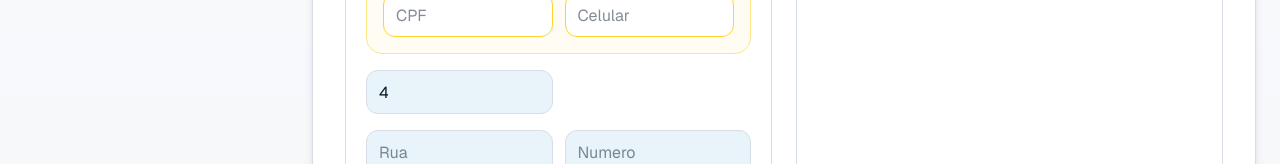
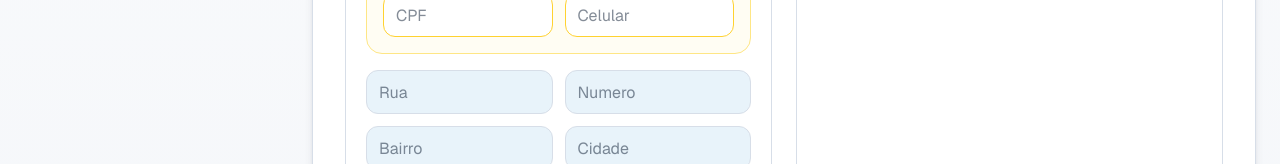
Before and after one commit to phvleite/commission-app-web, a Next.js app: page /dashboard/company-users in a window 1280 px wide. Shown: the part 1092-1256 px from the top of the page. Built offline with nearby package versions, Linux system fonts and the light colour scheme; no server answers; the database is empty; sample sign-in values are in the browser's storage.

Commit message:
subtask-003.02.05: remocao do controle de maxusers da empresa

```diff
--- a/src/app/api/company/route.ts
+++ b/src/app/api/company/route.ts
@@ -25,7 +25,6 @@ interface CompanyUpdateBody {
     phoneMobile?: string
     phone?: string
     email?: string
-    maxUsers?: number
     address?: CompanyAddressInput
     responsible?: {
         name?: string
--- a/src/app/dashboard/company-users/CompanyUsersClient.tsx
+++ b/src/app/dashboard/company-users/CompanyUsersClient.tsx
@@ -29,6 +29,7 @@ interface CompanyData {
     email?: string
     maxUsers: number
     effectiveMonthlyPriceCents?: number
+    planCode?: string
     responsible?: {
         _id: string
         name: string
@@ -62,7 +63,6 @@ interface CompanyFormState {
     phoneCommercial: string
     phoneMobile: string
     email: string
-    maxUsers: number
     responsible: {
         name: string
         email: string
@@ -176,7 +176,6 @@ function getCompanyFormFromCompany(company: CompanyData | null): CompanyFormStat
         ),
         phoneMobile: formatMobilePhoneInput(company?.phoneMobile ?? ''),
         email: company?.email ?? '',
-        maxUsers: company?.maxUsers ?? getResolvedServicePlan().maxUsers,
         responsible: {
             name: company?.responsible?.name ?? '',
             email: company?.responsible?.email ?? '',
@@ -900,23 +899,6 @@ export function CompanyUsersClient({ userRole, initialCompany, initialUsers }: P
                                     )}
                                 </div>
                             ) : null}
-                        </div>
-
-                        <div className="grid gap-3 sm:grid-cols-2">
-                            <input
-                                type="number"
-                                min={1}
-                                placeholder="Limite de usuarios"
-                                className="h-11 rounded-xl border border-(--color-border) bg-surface-soft px-3 text-sm text-(--color-primary-strong) outline-none transition focus:border-(--color-primary-soft) focus:ring-2 focus:ring-primary-soft/25"
-                                value={companyForm.maxUsers}
-                                onChange={(event) =>
-                                    setCompanyForm((prev) => ({
-                                        ...prev,
-                                        maxUsers: Number(event.target.value || 0),
-                                    }))
-                                }
-                                disabled={!canEditCompany || !isCompanyEditing}
-                            />
                         </div>
 
                         <div className="grid gap-3 sm:grid-cols-2">
```
Also changed, not shown: 1 other file (tests, documents, lock files or other folders).
